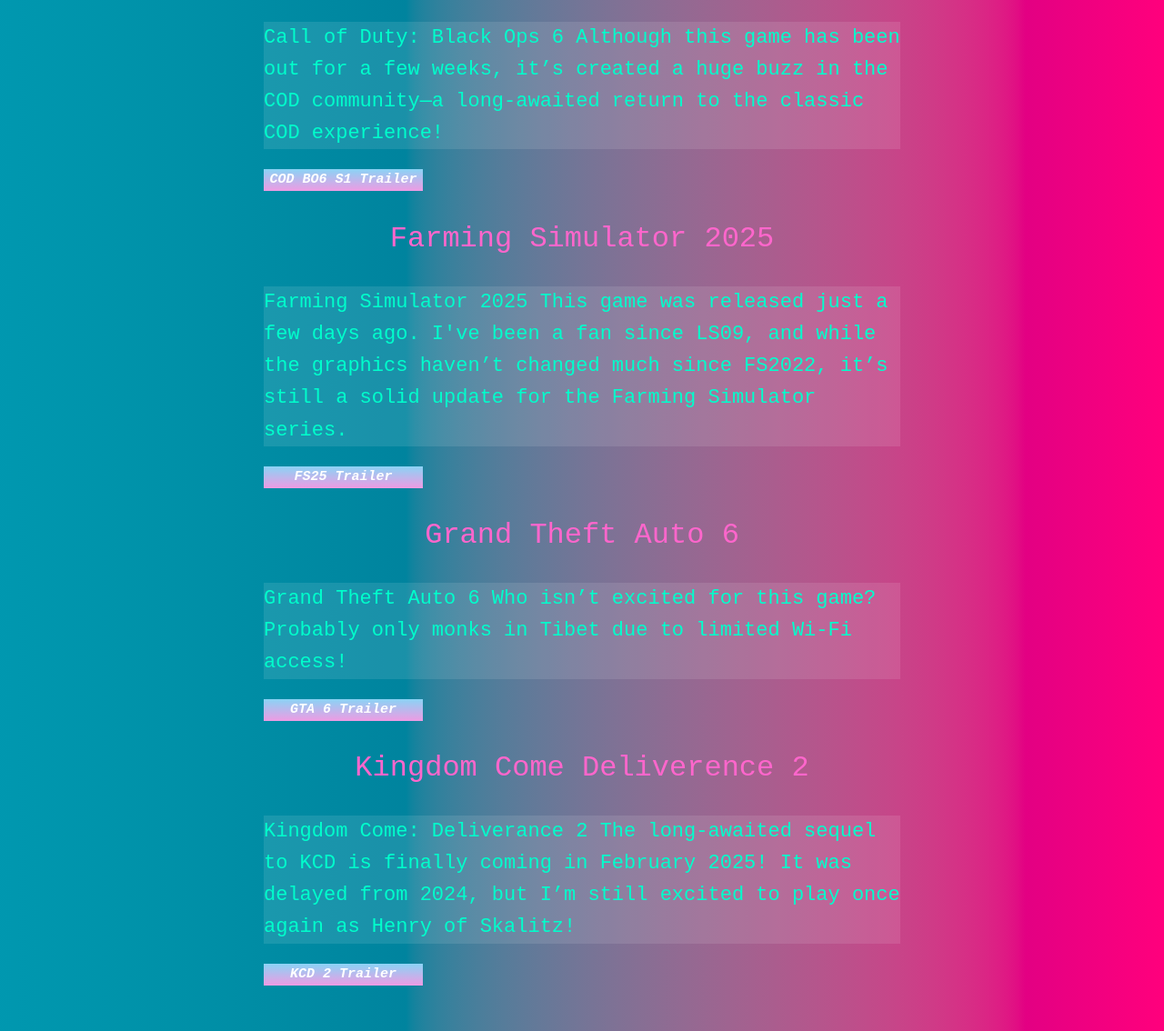
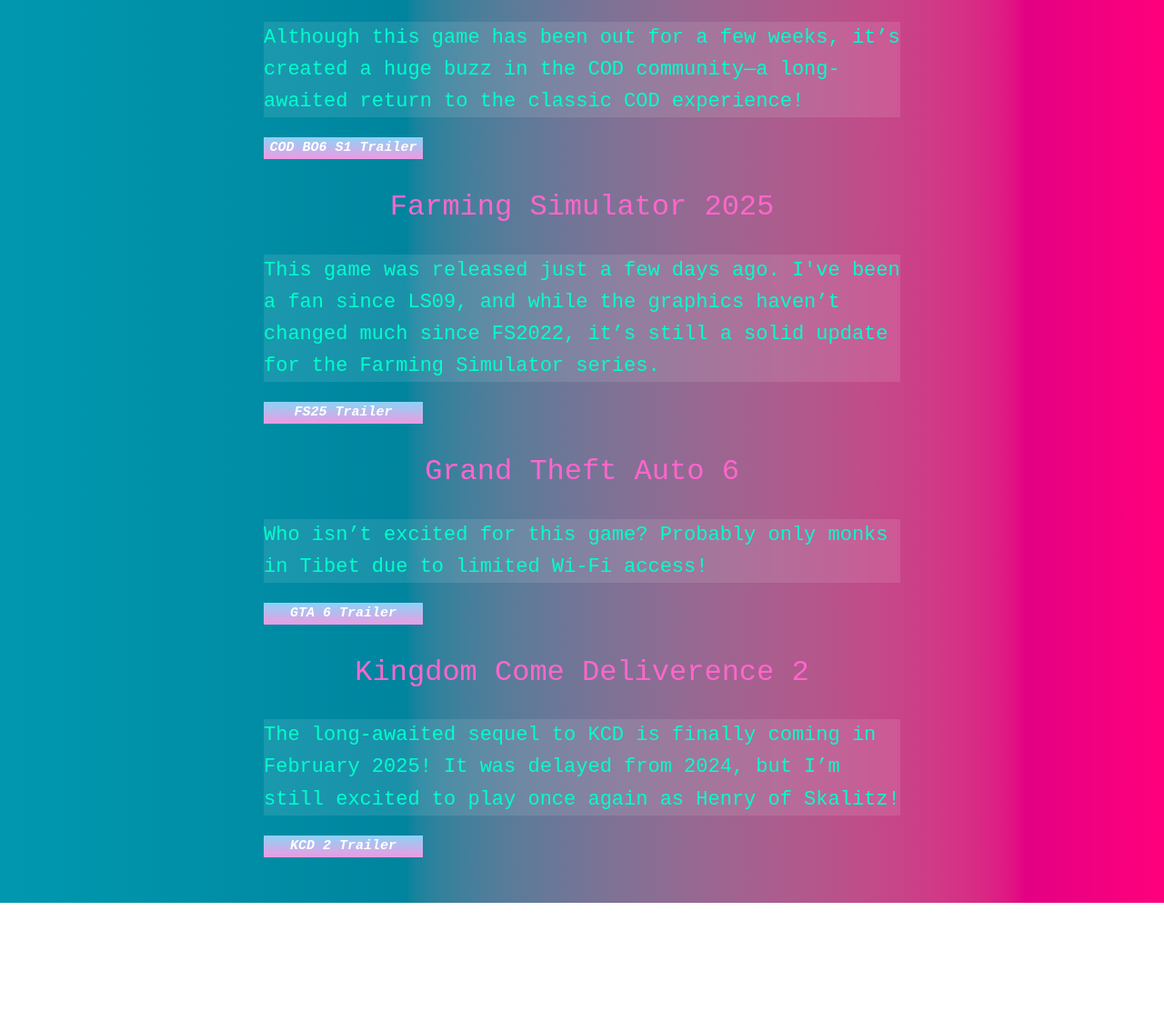
Before and after one commit to Solenoko/medium-article, a plain HTML site: page index.html in a window 1280 px wide. Shown: the part 634-1768 px from the top of the page at 91% size. After the commit the page ends 1627 px from the top, so only its background shows below. Drawn offline with Linux system fonts and the light colour scheme.

Commit message:
Update index.html

```diff
--- a/index.html
+++ b/index.html
@@ -15,16 +15,16 @@
     </div>
   <div class="container">
     <h2>Call Of Duty Back Ops 6</h2>
-      <p>Call of Duty: Black Ops 6 Although this game has been out for a few weeks, it’s created a huge buzz in the COD community—a long-awaited return to the classic COD experience!</p>
+      <p>Although this game has been out for a few weeks, it’s created a huge buzz in the COD community—a long-awaited return to the classic COD experience!</p>
       <a href="https://www.youtube.com/watch?v=gLOL8zLyE10" target="_blank" class="link-medium">COD BO6 S1 Trailer</a>
     <h2>Farming Simulator 2025</h2>
-      <p>Farming Simulator 2025 This game was released just a few days ago. I've been a fan since LS09, and while the graphics haven’t changed much since FS2022, it’s still a solid update for the Farming Simulator series.</p>
+      <p>This game was released just a few days ago. I've been a fan since LS09, and while the graphics haven’t changed much since FS2022, it’s still a solid update for the Farming Simulator series.</p>
       <a href="https://www.youtube.com/watch?v=IahVluSZrGw" target="_blank" class="link-medium">FS25 Trailer</a>
     <h2>Grand Theft Auto 6</h2>
-      <p>Grand Theft Auto 6 Who isn’t excited for this game? Probably only monks in Tibet due to limited Wi-Fi access!</p>
+      <p>Who isn’t excited for this game? Probably only monks in Tibet due to limited Wi-Fi access!</p>
       <a href="https://www.youtube.com/watch?v=QdBZY2fkU-0" target="_blank" class="link-medium">GTA 6 Trailer</a>
     <h2>Kingdom Come Deliverence 2</h2>
-      <p>Kingdom Come: Deliverance 2 The long-awaited sequel to KCD is finally coming in February 2025! It was delayed from 2024, but I’m still excited to play once again as Henry of Skalitz!</p>
+      <p>The long-awaited sequel to KCD is finally coming in February 2025! It was delayed from 2024, but I’m still excited to play once again as Henry of Skalitz!</p>
       <a href="https://www.youtube.com/watch?v=BQu-uuQYrXY" target="_blank" class="link-medium">KCD 2 Trailer</a>
   </div>
 </html>
```
